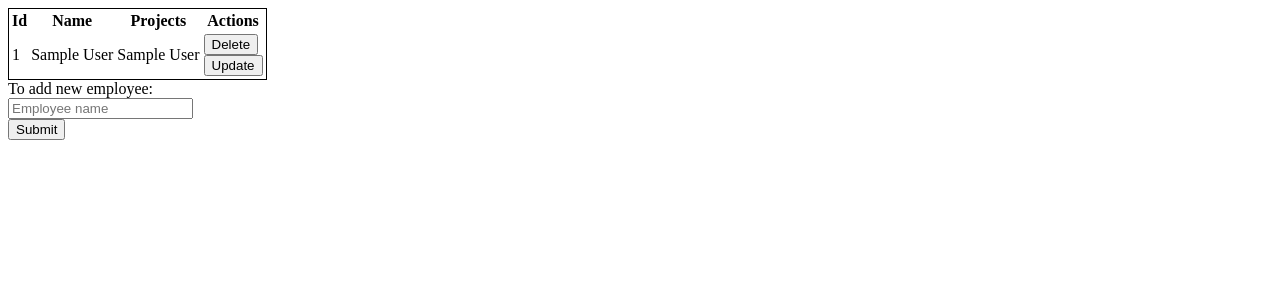
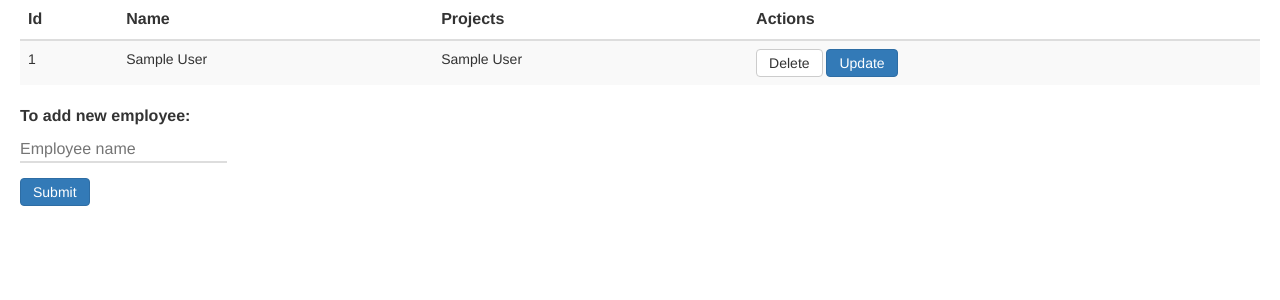
Before and after one commit to Jjurgita/SP2-Project-Manager, a PHP site: page /employees.php in a window 1280 px wide. Shown: the top 300 px of the page. Run offline with PHP 8.4, Linux system fonts and the light colour scheme; tables that the repository leaves empty or names only in its code hold one stand-in row (values such as "Sample post").

Commit message:
Employees page style - in progress

```diff
--- a/employees.php
+++ b/employees.php
@@ -6,16 +6,15 @@
     <meta charset="UTF-8">
     <meta http-equiv="X-UA-Compatible" content="IE=edge">
     <meta name="viewport" content="width=device-width, initial-scale=1.0">
+    <link rel="stylesheet" href="https://maxcdn.bootstrapcdn.com/bootstrap/3.4.1/css/bootstrap.min.css">
+    <script src="https://ajax.googleapis.com/ajax/libs/jquery/3.5.1/jquery.min.js"></script>
+    <script src="https://maxcdn.bootstrapcdn.com/bootstrap/3.4.1/js/bootstrap.min.js"></script>
+    <link rel="stylesheet" href="./style.css">
     <title>Employees</title>
-    <style>
-        .table {
-            border: 1px solid black;
-        }
-    </style>
 </head>
 
 <body>
-    <div>
+    <div class="main_table">
         <?php
         /*  DELETE  */
         if (isset($_POST['delete'])) {
@@ -66,13 +65,15 @@
         $result = mysqli_query($conn, $sql);
 
         if (mysqli_num_rows($result) > 0) {
-            print('<table class="table">
-                    <tr>
-                        <th>Id</th>
-                        <th>Name</th>
-                        <th>Projects</th>
-                        <th>Actions</th>
-                    </tr>');
+            print('<table class="table table-striped">
+                    <thead>
+                        <tr>
+                            <th>Id</th>
+                            <th>Name</th>
+                            <th>Projects</th>
+                            <th>Actions</th>
+                        </tr>
+                    </thead>');
             while ($row = mysqli_fetch_assoc($result)) {
                 print('<tr>
                         <td>' . $row['e_id'] . '</td>
@@ -81,12 +82,12 @@
                         <td>
                             <form class="actions" action="" method="POST">
                                 <input type="hidden" name="id" value="' . $row['e_id'] . '">
-                                <button type="submit" name="delete" value="' . $row['e_id'] . '">Delete</button>
+                                <button class="btn btn-default" type="submit" name="delete" value="' . $row['e_id'] . '">Delete</button>
                             </form>
                             <form class="actions" action="" method="POST">
                                     <input type="hidden" name="id" value="' . $row['e_id'] . '">
                                     <input type="hidden" name="name" value="' . $row['e_name'] . '">
-                                    <button type="submit" name="update" value="' . $row['e_id'] . '">Update</button>
+                                    <button class="btn btn-primary" type="submit" name="update" value="' . $row['e_id'] . '">Update</button>
                             </form>
                         </td>
                     </tr>');
@@ -98,10 +99,10 @@
                 $crnt_name = $_POST['name'];
                 $crnt_id = $_POST['id'];
                 print('<div>
-                    <form action="" method="POST">
+                    <form class="actions" action="" method="POST">
                         <input type="hidden" name="id" value="' . $crnt_id . '">
                         <input type="text" id="e_name" name="e_name" value="' . $crnt_name . '"><br>
-                        <select name="p_name" id="p_name">
+                        <select class="actions" name="p_name" id="p_name">
                             <option value="0">Projects</option>');
                 $upd = 'SELECT DISTINCT p_id, p_name FROM projects LEFT JOIN employees ON projects.p_id = employees.pro_id';
                 $upd_result = mysqli_query($conn, $upd);
@@ -109,27 +110,24 @@
                     print('<option name="p_name" id="p_name" value="' . $row['p_id'] . '">' . $row['p_name'] . '</option>');
                 }
                 print('</select>
-                        <button type="submit" name="update_name">Change</button>
+                        <button class="btn btn-primary" type="submit" name="update_name">Change</button>
                     </form>
                 </div>');
             } else {
                 print('<div>
-                    <form action="" method="POST">
+                    <form class="actions" action="" method="POST">
                         <label for="e_name">To add new employee:</label><br>
                         <input type="text" id="e_name" name="e_name" placeholder="Employee name"><br>
-                        <input type="submit" name="create_employee" value="Submit">
+                        <button class="btn btn-primary" type="submit" name="create_employee">Submit</button>
                     </form>
                 </div>');
             }
         } else {
             echo "0 results";
         }
-
         $conn->close();
         ?>
     </div>
-    <footer>
-    </footer>
 </body>
 
 </html>
```
